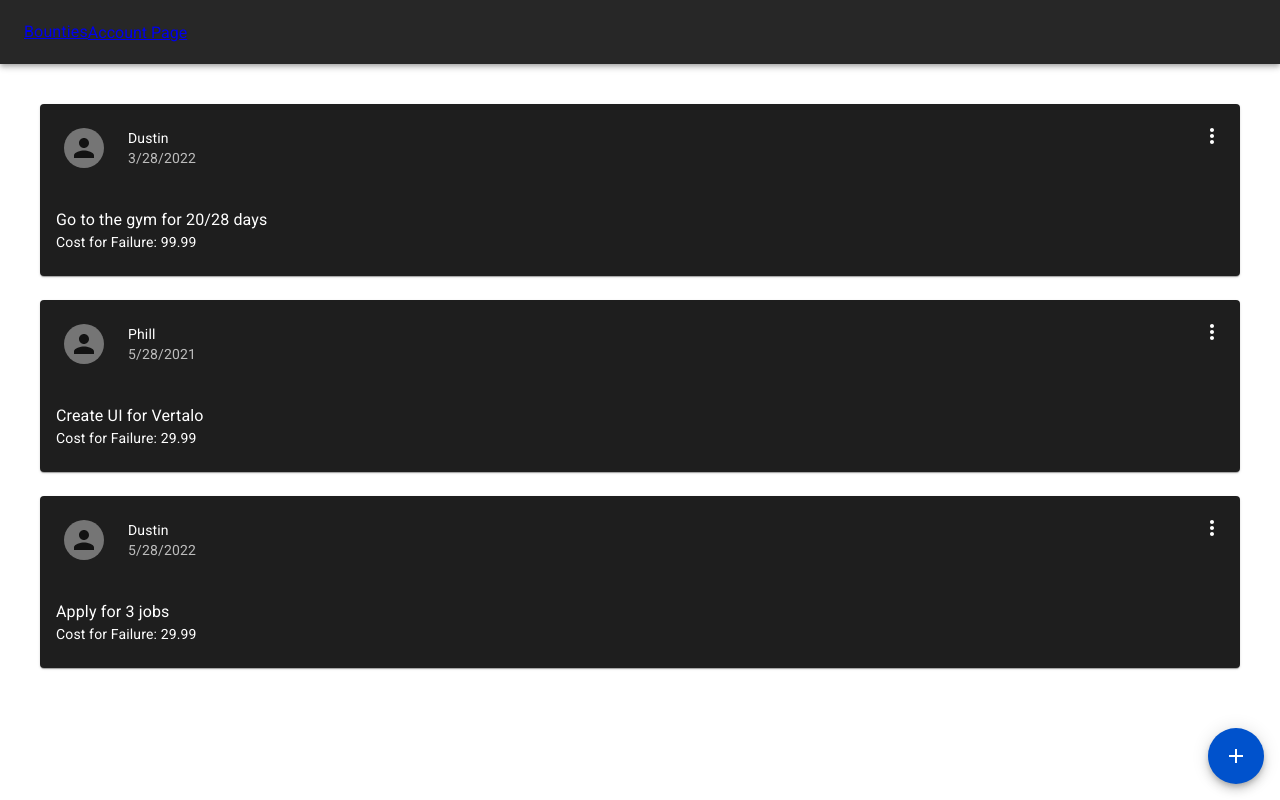
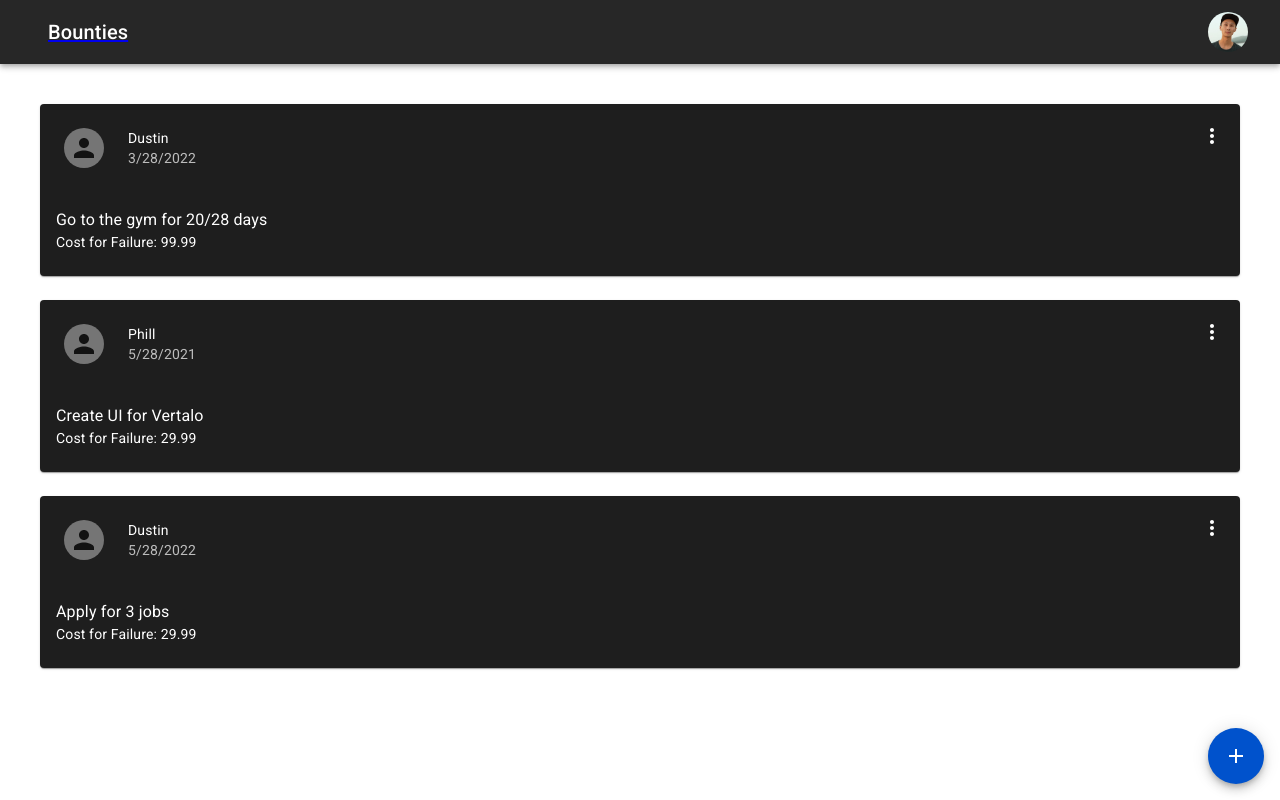
Before and after one commit to dustinjang/bounty-react, a React (Create React App) app: page / in a window 1280 px wide. Built offline with nearby package versions, Linux system fonts and the light colour scheme.

Commit message:
added photo

```diff
--- a/src/components/Layout/Header.js
+++ b/src/components/Layout/Header.js
@@ -1,17 +1,37 @@
-import React from "react";
+import React, { useState } from "react";
 import { AppBar, Toolbar, Typography } from "@mui/material";
 import Account from "./Account";
 import { NavLink } from "react-router-dom";
+import Dustin from "../../assets/Dustin.jpeg";
+
+import Box from "@mui/material/Box";
+import IconButton from "@mui/material/IconButton";
+import Menu from "@mui/material/Menu";
+import MenuIcon from "@mui/icons-material/Menu";
+import Container from "@mui/material/Container";
+import Avatar from "@mui/material/Avatar";
+import Button from "@mui/material/Button";
+import Tooltip from "@mui/material/Tooltip";
+import MenuItem from "@mui/material/MenuItem";
+
+const pages = ["Products", "Pricing", "Blog"];
+const settings = ["Profile", "Account", "Dashboard", "Logout"];
 
 const Header = () => {
   return (
     <AppBar position="static">
       <Toolbar>
-        <NavLink to="/">
-          <Typography>Bounties</Typography>
-        </NavLink>
+        <Container maxWidth="xl">
+          <NavLink to="/">
+            <Typography color="white" component="div" variant="h6">
+              Bounties
+            </Typography>
+          </NavLink>
+        </Container>
         <NavLink to="/Account">
-          <Account />
+          <IconButton>
+            <Avatar src={Dustin} />
+          </IconButton>
         </NavLink>
       </Toolbar>
     </AppBar>
```
